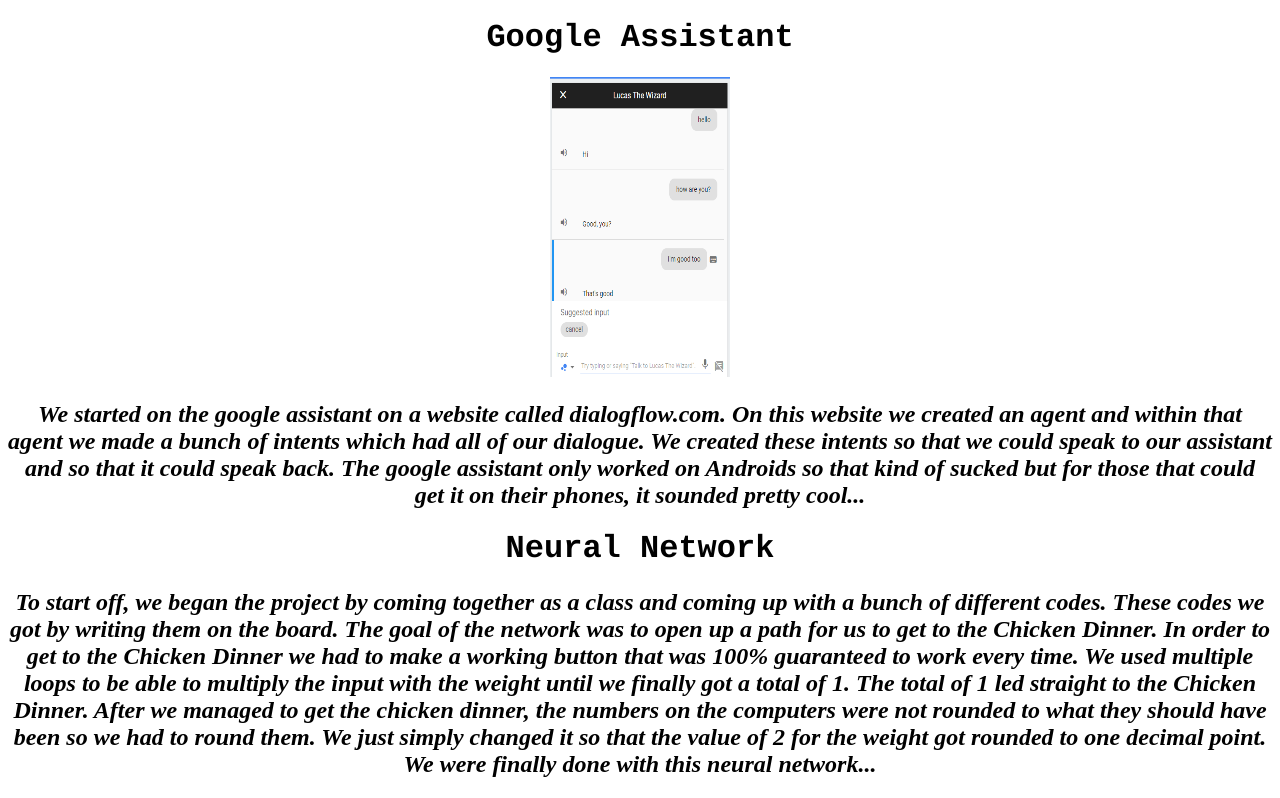
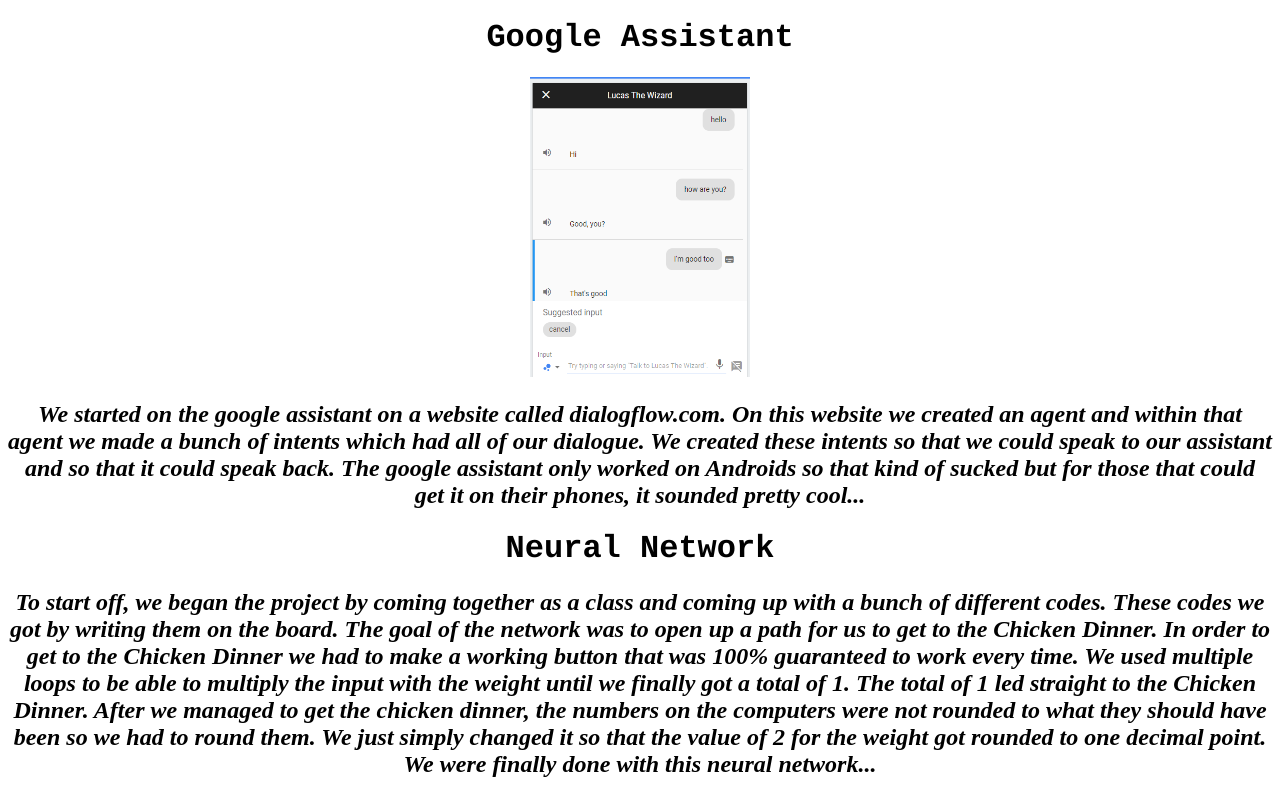
Before and after one commit to HugoDoesStuff/HugoDoesStuff.github.io, a plain HTML site: page codingPortfolio.html in a window 1280 px wide. Shown: the part 1795-2593 px from the top of the page. Drawn offline with Linux system fonts and the light colour scheme.

Commit message:
Add files via upload

```diff
--- a/codingPortfolio.html
+++ b/codingPortfolio.html
@@ -29,7 +29,7 @@
 <h2 style= "font-family:serif;font-style:italic;">Today we programmed our robots to move and do other stuff such as turning once it gets close to another object. The robot was built yesterday and was made using screws that were way too small and nuts. The whole robot is controlled by an Arduino which is programmed by files that Diana gave to us. Our goal was to be able to add certain functions onto our robot which was not as bad as I thought it would be. The main and most annoying issue is that one of the motors refuses to work properly. It keeps turning and using less/more power every time the program resets. It went backwards perfectly, but when it came to moving forward, it became such a disaster. Something has to be wrong with one of the motors which sucks because we can't really do anything about that...<h3>
 
 <h1 style = "font-family:courier;font-style:underline">Google Assistant</h1>
-<img src="lucasIsNoice.jpg" alt="https://s15.postimg.cc/uf6o5ww6z/lucas_Is_Noice.png" width="180" height="300">
+<img src="lucasIsNoice.jpg" alt="https://s15.postimg.cc/uf6o5ww6z/lucas_Is_Noice.png" width="220" height="300">
 <h2 style= "font-family:serif;font-style:italic;">We started on the google assistant on a website called dialogflow.com. On this website we created an agent and within that agent we made a bunch of intents which had all of our dialogue. We created these intents so that we could speak to our assistant and so that it could speak back. The google assistant only worked on Androids so that kind of sucked but for those that could get it on their phones, it sounded pretty cool...</h2>
 
 <h1 style = "font-family:courier;font-style:underline">Neural Network</h1>
```
